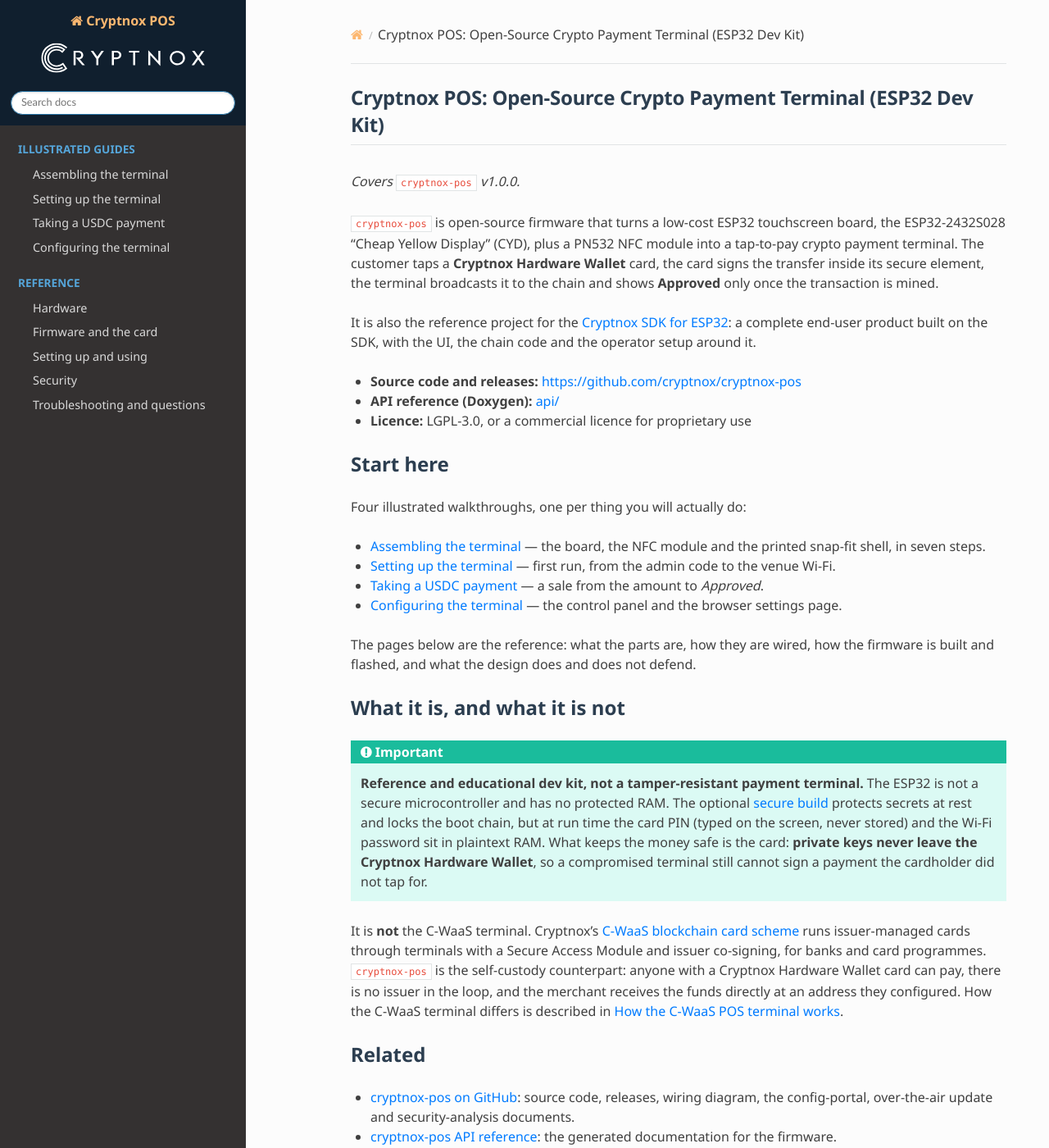
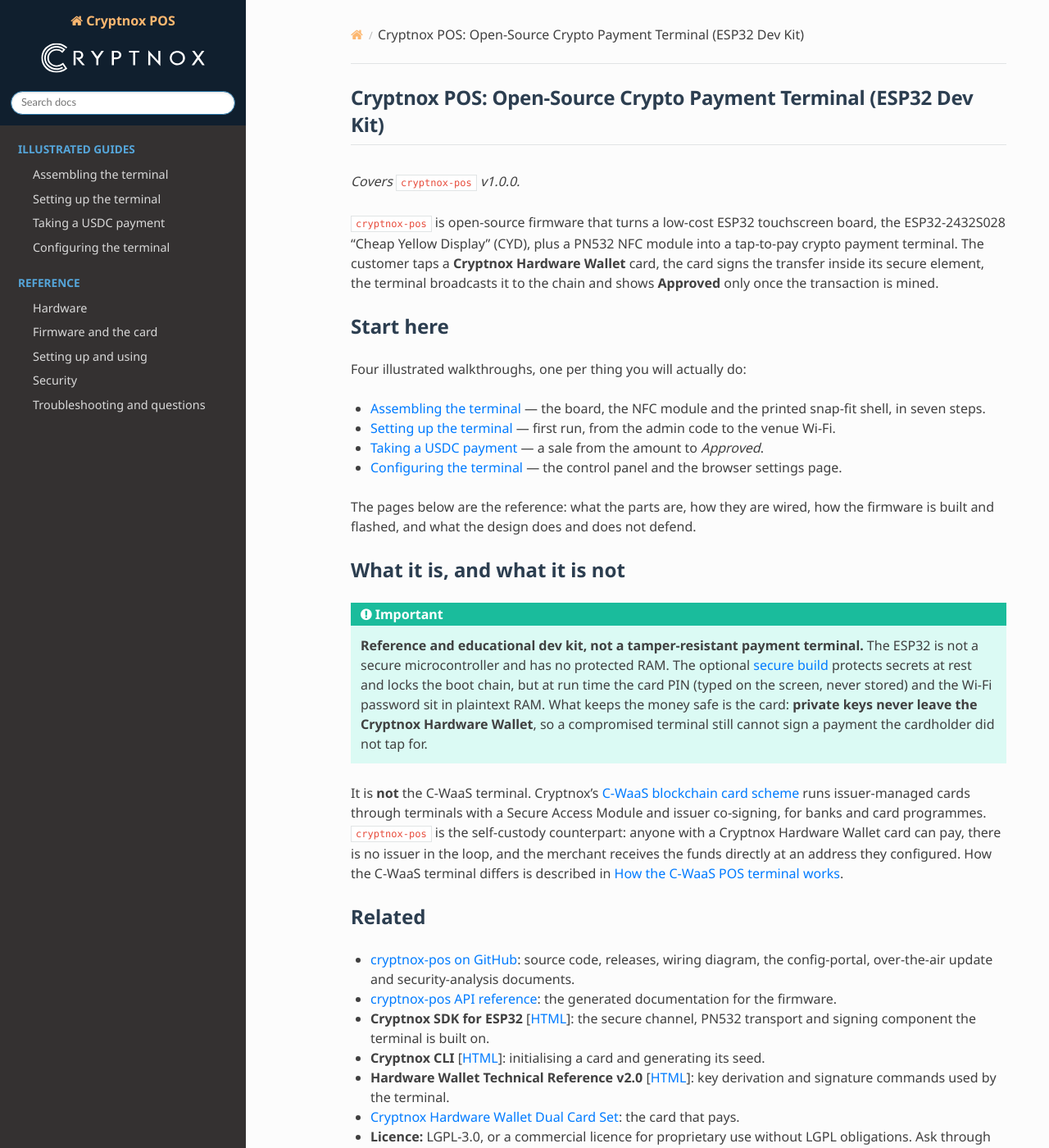
Before and after one commit to embarquech/cryptnox-pos, a Sphinx documentation site: the page built from docs/source/index.rst, in a window 1280 px wide and 1400 px high. Shown: the whole window at 82% size. Built offline with Sphinx 7.4.7 and the Read the Docs theme 3.1.0, drawn with Linux system fonts in a browser that asks for light colours; some of the changed text lies outside the part shown.

Commit message:
docs: stop repeating Related at the top of the landing page
The SDK paragraph and the three bullets under it -- source code, API
reference, licence -- said what the Related section at the foot of the page
already says, at the moment the reader is still looking for where to start.
The page now goes from what the terminal is straight to the four guides.

The licence was the one thing Related did not carry; it moves there.

Co-Authored-By: Claude Opus 5 <noreply@anthropic.com>

```diff
--- a/docs/source/index.rst
+++ b/docs/source/index.rst
@@ -11,14 +11,6 @@ ESP32-2432S028 "Cheap Yellow Display" (CYD), plus a PN532 NFC module into a tap-
 payment terminal. The customer taps a **Cryptnox Hardware Wallet** card, the card signs the
 transfer inside its secure element, the terminal broadcasts it to the chain and shows
 **Approved** only once the transaction is mined.
-
-It is also the reference project for the `Cryptnox SDK for ESP32
-<https://docs.cryptnox.com/cryptnox-sdk-esp32/>`__: a complete end-user product built on the SDK,
-with the UI, the chain code and the operator setup around it.
-
-* **Source code and releases:** https://github.com/cryptnox/cryptnox-pos
-* **API reference (Doxygen):** `api/ <api/>`__
-* **Licence:** LGPL-3.0, or a commercial licence for proprietary use
 
 Start here
 ==========
```
Also changed, not shown: other parts of docs/source/index.rst (+2 -0 lines).
